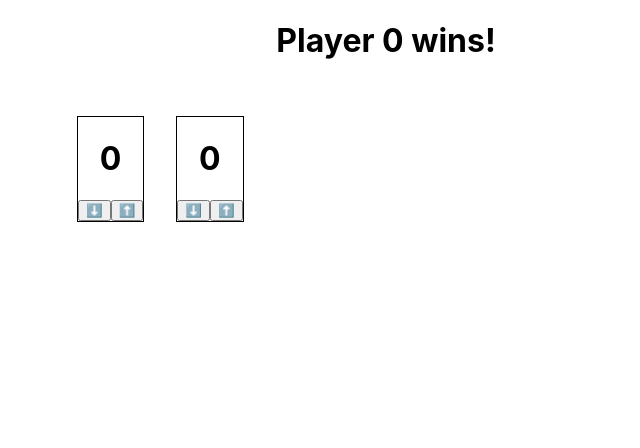
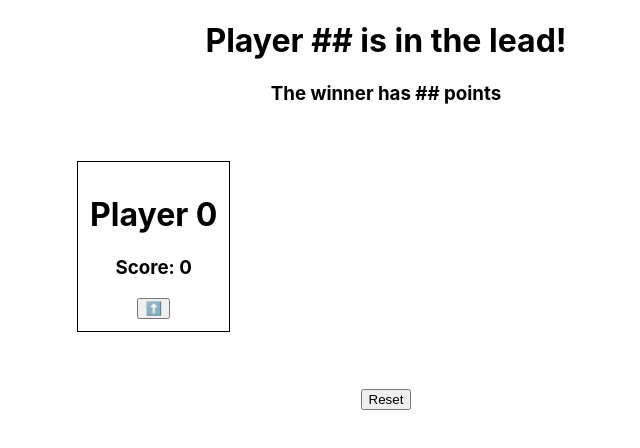
Before and after one commit to jolson615/scoreboard, a React (Create React App) app: page / in a window 1280 px wide. Shown: the top 448 px of the page, without its empty margins (254-894 px from the left). Built offline with nearby package versions, Linux system fonts and the light colour scheme.

Commit message:
Vastly reduces complexity

```diff
--- a/src/App.css
+++ b/src/App.css
@@ -1,8 +1,8 @@
-.Winner {
+.App {
   text-align: center;
 }
 
-.Players {
+.App .Players {
   display: flex;
   margin:40px auto;
   max-width:650px;
--- a/src/App.js
+++ b/src/App.js
@@ -2,35 +2,40 @@ import React from 'react';
 import Player from './components/player'
 import './App.css';
 
-const genScoreboardMessage = winner => {
-  return "Player " + winner + " wins!"
-}
-
 const App = () => {
   const component = new React.Component()
   component.state = {
-    players: [0, 0],
-    winner: 0,
+    playerAScore: 0,
+    winningScore: 0,
+    winner: "Player A",
   }
 
-  const handleClick = (n, id) => {
-    component.setState(prevState => {
-      prevState.players[id] += n
-      if (prevState.players[id] > prevState.players[prevState.winner]) {
-        prevState.winner = id
-      }
-      return prevState
+  const handlePlayerAClick = () => {
+    // Take a copy of state
+    let newState = {...component.state}
+    // Modify state
+    newState.playerAScore += 1
+    // Trigger a re-render by using the setState() method
+    component.setState(newState)
+  }
+
+  const reset = () => {
+    component.setState({
+      playerAScore: 0,
+      winningScore: 0,
+      winner: "Player A",
     })
   }
 
   component.render = () => {
     return (
-      <div>
-        <h1 className="Winner">{genScoreboardMessage(component.state.winner)}</h1>
+      <div className="App">
+        <h1 className="Winner">Player ## is in the lead!</h1>
+        <h3>The winner has ## points</h3>
         <div className="Players">
-          <Player id={0} scores={component.state.players} clickHandler={handleClick}/>
-          <Player id={1} scores={component.state.players} clickHandler={handleClick}/>
+          <Player id={0} score={component.state.playerAScore} clickHandler={handlePlayerAClick}/>
         </div>
+        <button onClick={reset}>Reset</button>
       </div>
     )
   }
--- a/src/components/player.css
+++ b/src/components/player.css
@@ -1,5 +1,6 @@
 .Player {
   margin: 1em;
+  padding: 12px;
   text-align: center;
   border: 1px solid;
 }
--- a/src/components/player.js
+++ b/src/components/player.js
@@ -2,20 +2,15 @@ import React from 'react';
 import './player.css';
 
 const Player = (props) => {
-  const component = new React.Component(props)
-
-  component.render = () => {
-    return (
-      <div className="Player">
-        <h1>{props.scores[props.id]}</h1>
-        <div>
-          <button onClick={()=>props.clickHandler(-1, props.id)}>⬇️</button>
-          <button onClick={()=>props.clickHandler(1, props.id)}>⬆️</button>
-        </div>
+  return (
+    <div className="Player">
+      <h1>Player {props.id}</h1>
+      <h3>Score: {props.score}</h3>
+      <div>
+        <button onClick={()=>props.clickHandler()}>⬆️</button>
       </div>
-    )
-  }
-  return component
+    </div>
+  )
 }
 
 export default Player;
```
Also changed, not shown: 1 other file (tests, documents, lock files or other folders).
